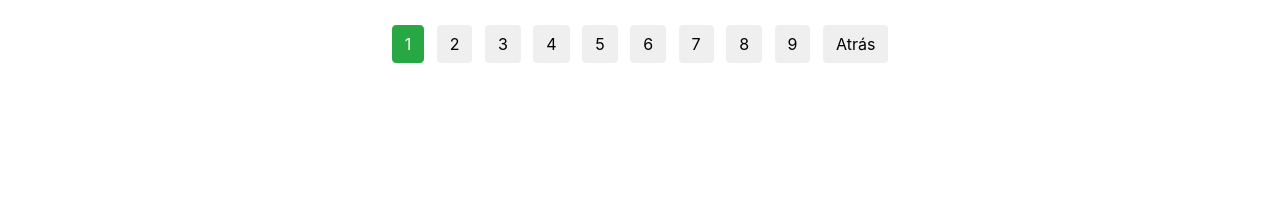
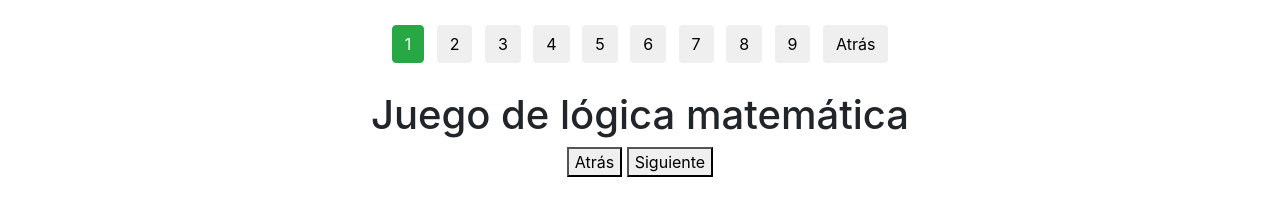
Before and after one commit to Davidstuff10/L-gica-Matematica, a plain HTML site: page index.html in a window 1280 px wide. Shown: the part 625-826 px from the top of the page. Before the commit the page ends 800 px from the top, so only its background shows below. Drawn offline with Linux system fonts and the light colour scheme.

Commit message:
Update index.html

```diff
--- a/index.html
+++ b/index.html
@@ -215,3 +215,15 @@
 </div>
 
 <div class="text-center m-2 mb-4">
+<div class="text-center m-2 mb-4">
+    <html lang="es">
+        <head>
+            <meta charset="UTF-8">
+            <title>Juego de matemática abstracto</title>
+        </head>
+        <body>
+            <h1>Juego de lógica matemática</h1>
+            <button onclick="history.back()">Atrás</button>
+            <button onclick="history.forward()">Siguiente</button>
+        </body>
+        </html>
```
